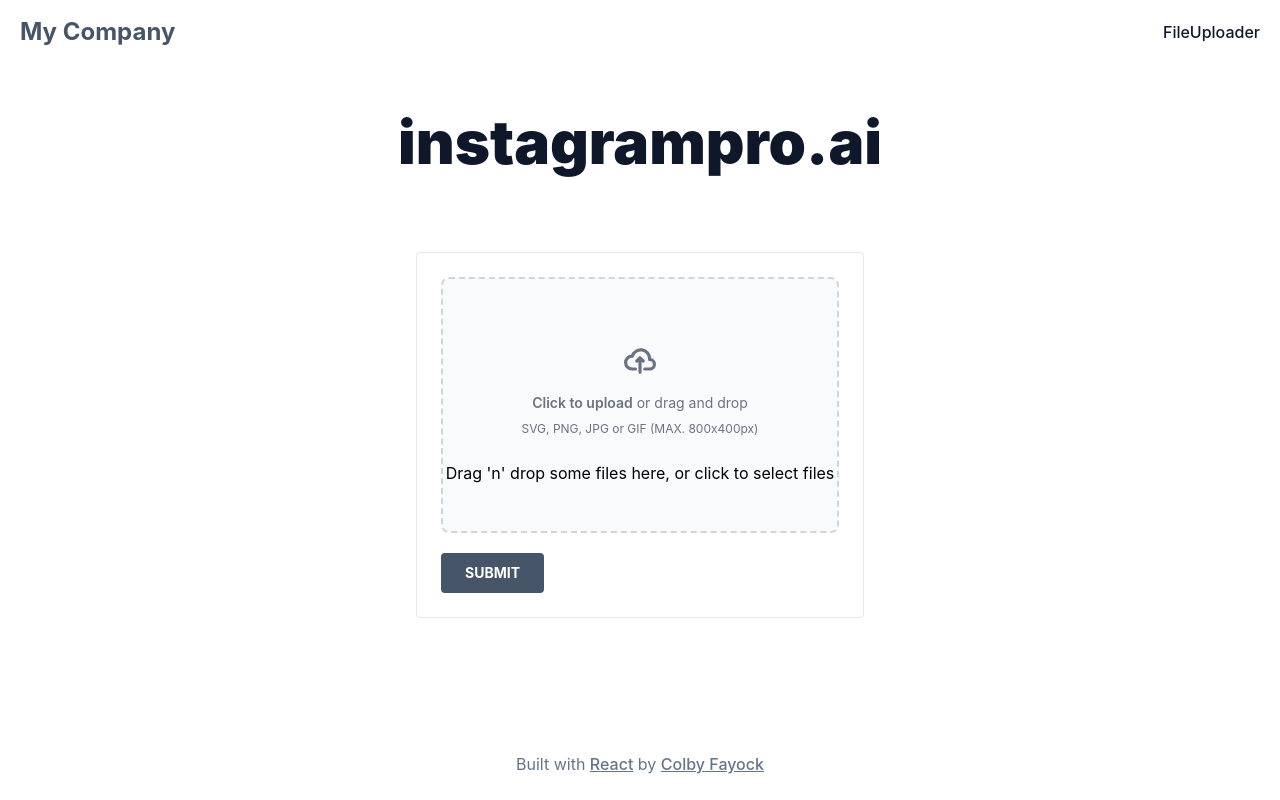
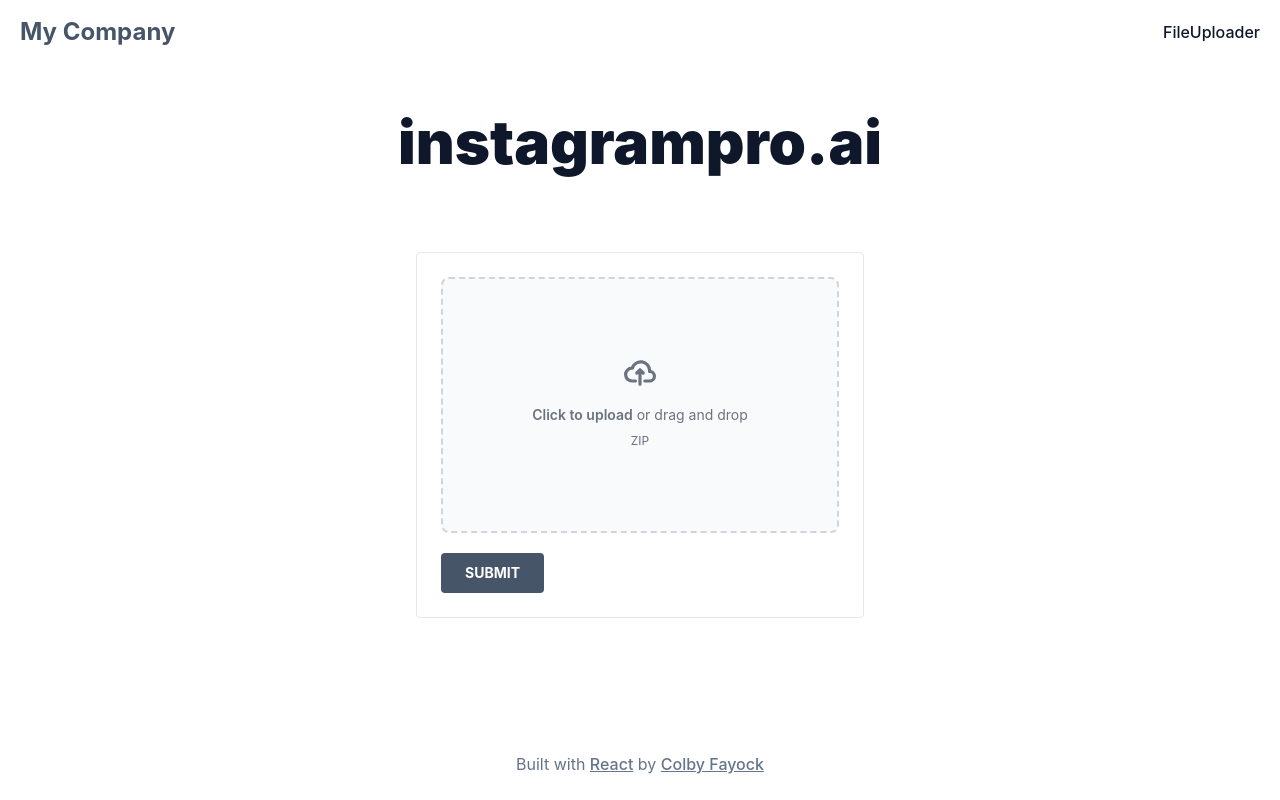
Before and after one commit to abderrahimAMZ/dropzone, a React (Create React App) app: page / in a window 1280 px wide. Built offline with nearby package versions, Linux system fonts and the light colour scheme; sample sign-in values are in the browser's storage.

Commit message:
added some beautiful zip icon

```diff
--- a/src/pages/fileUploader.js
+++ b/src/pages/fileUploader.js
@@ -1,18 +1,19 @@
-import { useCallback, useState } from 'react';
+import {useCallback, useMemo, useState} from 'react';
 import { useDropzone} from 'react-dropzone';
 
 import Layout from '../components/Layout';
 import Container from '../components/Container';
 import FormRow from '../components/FormRow';
-import FormLabel from '../components/FormLabel';
-import InputText from '../components/InputText';
 import Button from '../components/Button';
 import axios from "axios";
 import {useAuth} from "../hooks/AuthProvider";
+import myImage from '../icons8-archive-30.png';
 
 
 function FileUploader() {
   const user = useAuth();
+  const [accepted_file, setAceepted_file] = useState("");
+  const [loading, setLoading] = useState(false);
   const onDrop = useCallback((acceptedFiles) => {
     const file = new FileReader;
 
@@ -20,11 +21,12 @@
       setPreview(file.result);
     }
 
+    setAceepted_file(acceptedFiles[0].name);
     file.readAsDataURL(acceptedFiles[0])
   }, [])
 
   const { acceptedFiles, getRootProps, getInputProps, isDragActive } = useDropzone({
-    onDrop
+  onDrop,
   });
 
   const [preview, setPreview] = useState(null);
@@ -34,6 +36,7 @@
    */
 
   async function handleOnSubmit(e) {
+    var uploading = false;
     e.preventDefault();
 
     if ( typeof acceptedFiles[0] === 'undefined' ) return;
@@ -69,32 +72,24 @@
     axios.defaults.headers.common['Access-Control-Allow-Methods'] = 'GET, POST, PUT, DELETE';
     console.log('formData', formData);
     try {
+      setLoading(true);
     const response = await axios.post('http://localhost:8000/fileUpload', formData, {
       headers: {
         'Content-Type': 'multipart/form-data',
         Authorization: "Bearer " + user.token,
       },
-    });
-    console.log(response.data);
+    }).then(r => {
+      console.log(r);
+      setLoading(false);
+    })
+
   } catch (error) {
     console.error('Error sending data:', error);
   }
+  }
 
-    /*
 
-    const results = await fetch('http://localhost:8000/save_user_info', {
-      method: 'POST',
-      mode: 'cors',
-      headers: {
-        'Content-Type': 'multipart/form-data'
-      },
-      body : formData
-    }).then(r => r.json());
-    console.log('results', results);
 
-     */
-
-  }
 
   return (
     <Layout>
@@ -112,7 +107,7 @@
               <input {...getInputProps()} />
               <div className="flex items-center justify-center w-full">
                 <label htmlFor="dropzone-file"
-                       className="flex flex-col items-center justify-center w-full h-64 border-2 border-gray-300 border-dashed rounded-lg cursor-pointer bg-gray-50 dark:hover:bg-bray-800 dark:bg-gray-700 hover:bg-gray-100 dark:border-gray-600 dark:hover:border-gray-500 dark:hover:bg-gray-600">
+                       className={`flex flex-col items-center justify-center w-full h-64 border-2 border-gray-300 border-dashed rounded-lg cursor-pointer bg-gray-50 dark:hover:bg-gray-800 dark:bg-gray-700 hover:bg-gray-100 dark:border-gray-600 dark:hover:border-gray--500 dark:hover:bg-gray-600`}>
                   <div className="flex flex-col items-center justify-center pt-5 pb-6">
                     <svg className="w-8 h-8 mb-4 text-gray-500 dark:text-gray-400" aria-hidden="true"
                          xmlns="http://www.w3.org/2000/svg" fill="none" viewBox="0 0 20 16">
@@ -121,22 +116,36 @@
                     </svg>
                     <p className="mb-2 text-sm text-gray-500 dark:text-gray-400"><span className="font-semibold">Click to upload</span> or
                       drag and drop</p>
-                    <p className="text-xs text-gray-500 dark:text-gray-400">SVG, PNG, JPG or GIF (MAX. 800x400px)</p>
+                    <p className="text-xs text-gray-500 dark:text-gray-400">ZIP</p>
                   </div>
                   {
                     isDragActive ?
-                        <p>Drop the files here ...</p> :
-                        <p>Drag 'n' drop some files here, or click to select files</p>
+                        <p> Upload your file </p> :
+                        <p></p>
                   }
                 </label>
               </div>
             </div>
           </FormRow>
 
-          {preview && (
+          <div>
+          </div>
+          {preview ?
+              <div className={"flex items-center justify-center"}
+              >
+
+                <img src={myImage} alt="preview" /><p> {accepted_file} </p>
+              </div>
+              :
+                <p></p>
+            }
+
+
+          {loading && (
               <p className="mb-5">
-                <img src={preview} alt="Upload preview"/>
+                loding...
               </p>
+
           )}
 
           <Button>Submit</Button>
```
Also changed, not shown: src/icons8-archive-30.png (added), src/icons8-archive-48.png (added).
